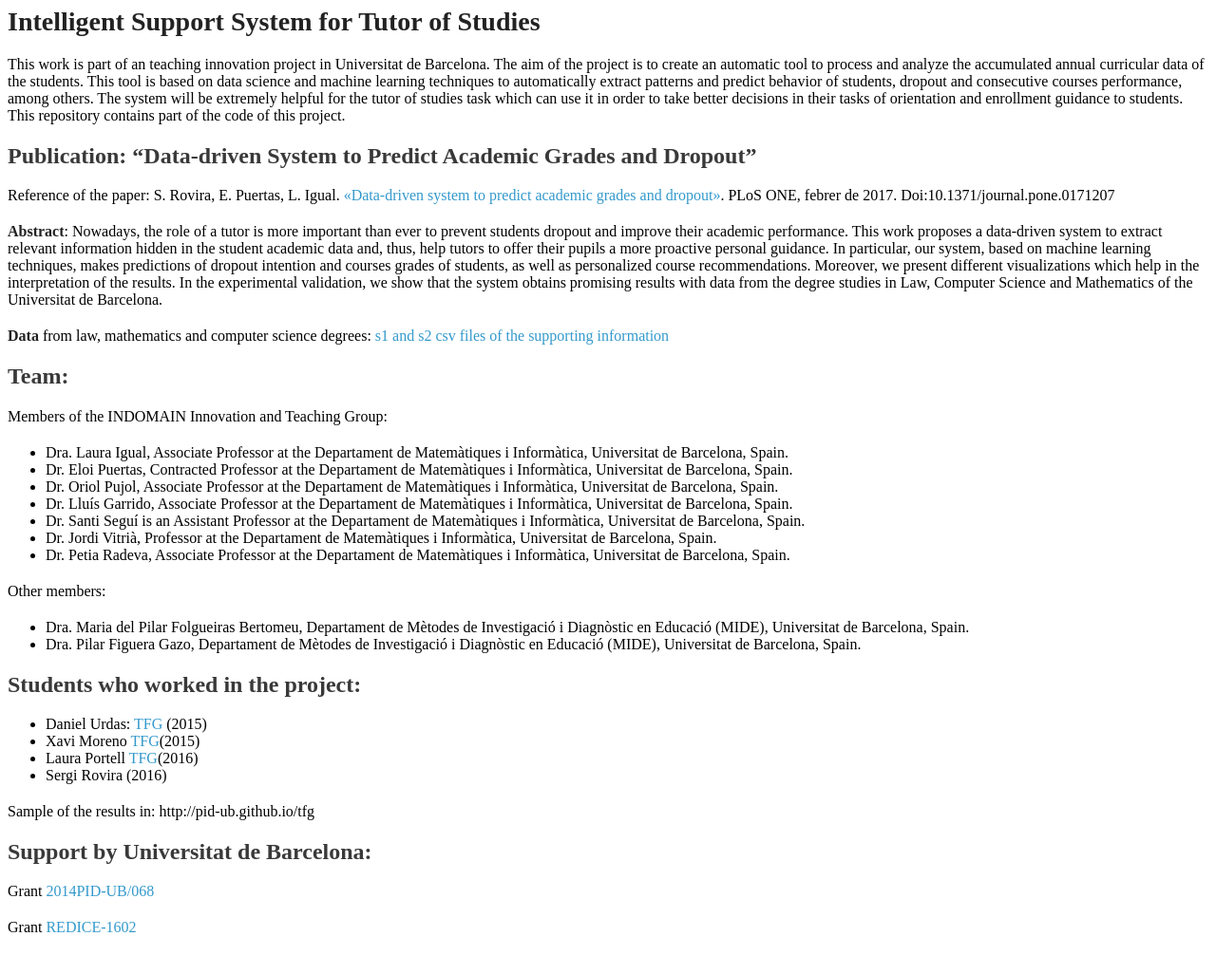
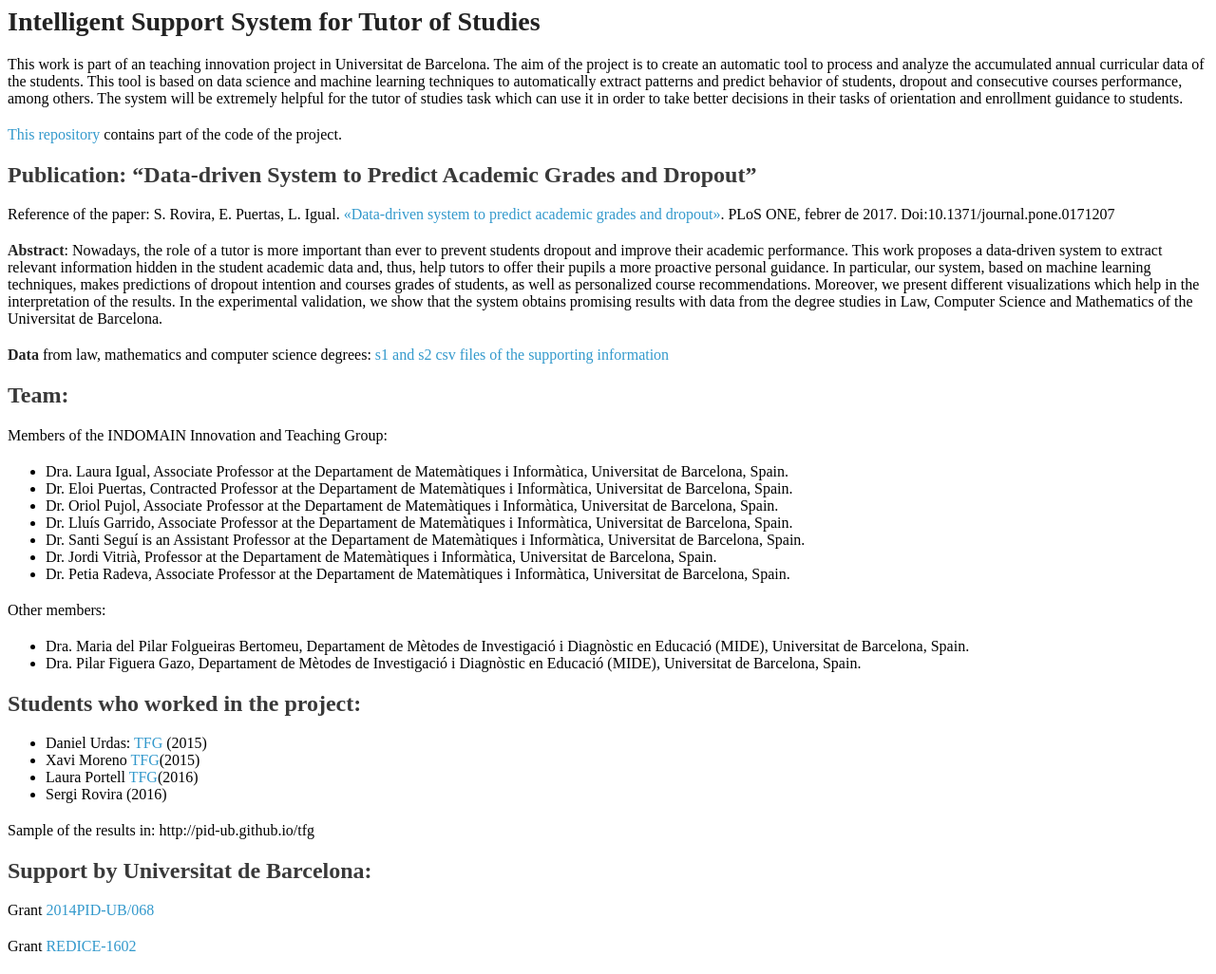
Before and after one commit to pid-ub/pid-ub.github.io, a Jekyll site: the page built from index.md, in a window 1280 px wide. Shown: the whole page at 95% size. Built offline with Jekyll 4.4.1, drawn with Linux system fonts in a browser that asks for light colours; our own code applies the rules of GitHub Pages for plain Markdown files.

Commit message:
link changed

```diff
--- a/index.md
+++ b/index.md
@@ -6,7 +6,8 @@
 The aim of the project is to create an automatic tool to process and analyze the accumulated annual curricular data of the students.
 This tool is based on data science and machine learning techniques to automatically extract patterns and predict behavior of students, dropout and consecutive courses performance, among others.
 The system will be extremely helpful for the tutor of studies task which can use it in order to take better decisions in their tasks of orientation and enrollment guidance to students.
-This repository contains part of the code of this project.
+
+[This repository](https://github.com/pid-ub/pid-UB) contains part of the code of the project.
 
 
 ## Publication: "Data-driven System to Predict Academic Grades and Dropout"
```
